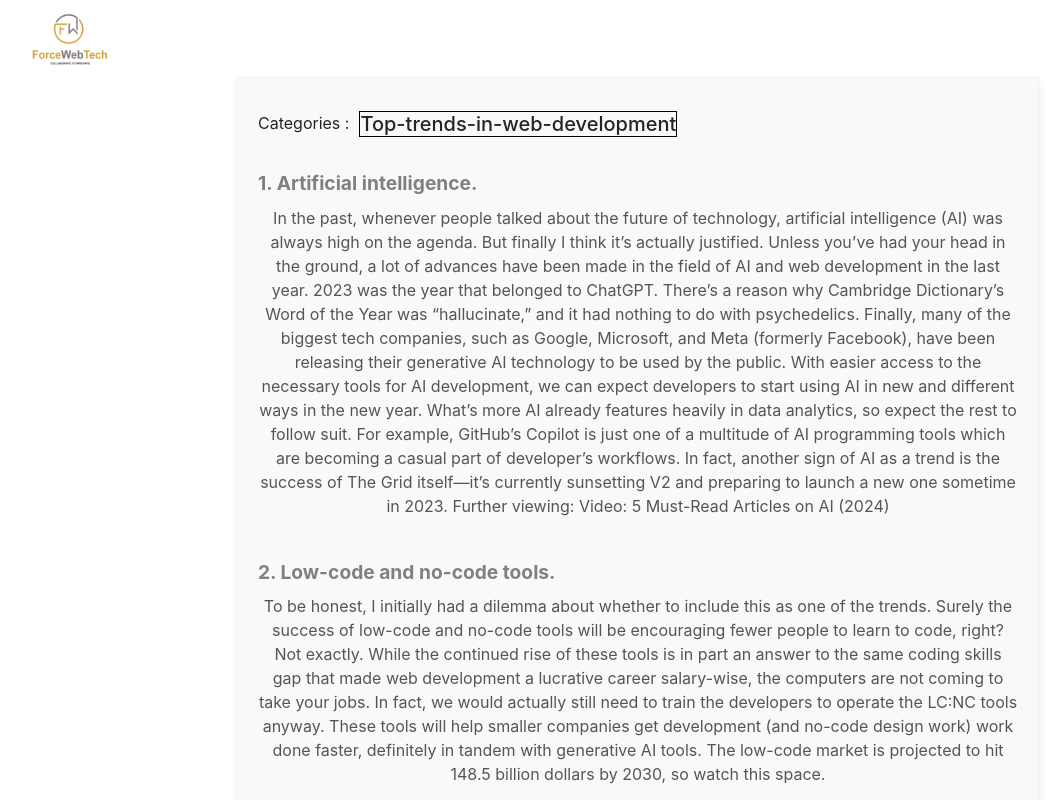
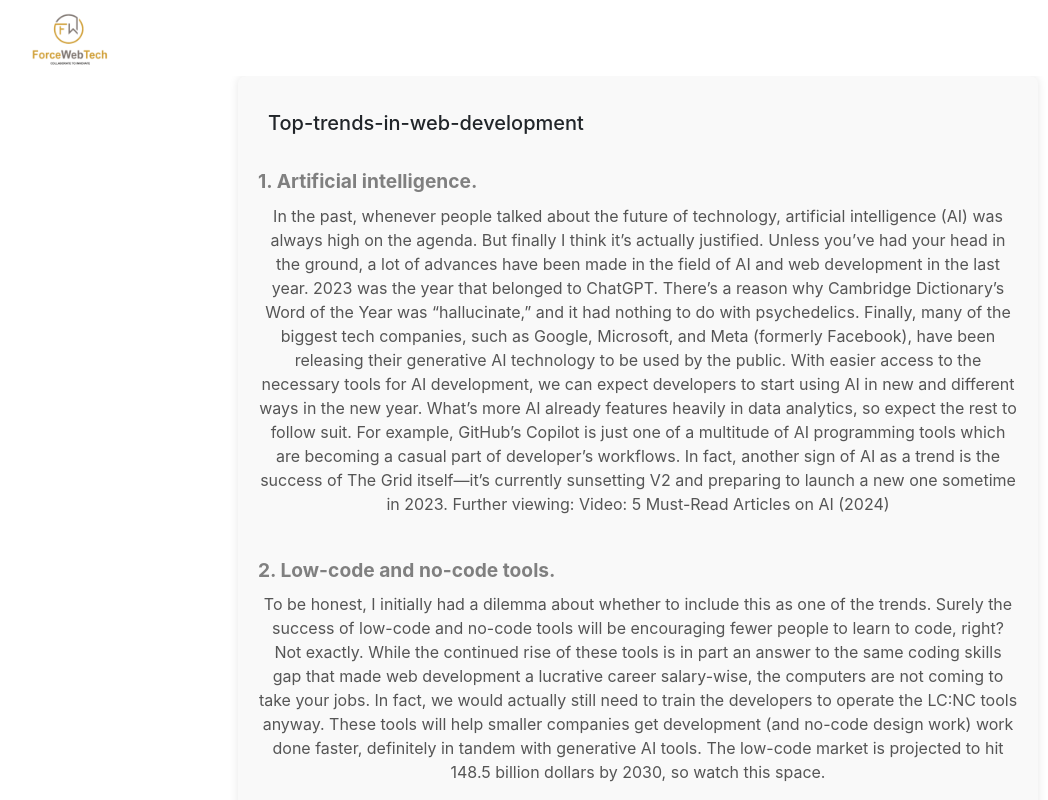
Before and after one commit to H1617K/portfolio, a React (Create React App) app: page /blog/top-trends-in-web-development in a window 1280 px wide. Shown: the top 800 px of the page, without its empty margins (2-1050 px from the left). Built offline with nearby package versions, Linux system fonts and the light colour scheme.

Commit message:
Smaill chnage in css

```diff
--- a/src/Page/BlogsPage/BlogContain.css
+++ b/src/Page/BlogsPage/BlogContain.css
@@ -24,7 +24,6 @@
   }
   h5{
     margin-left: 10px;
-    border: 1px solid black;
   }
 
   .Header{
--- a/src/Page/BlogsPage/BlogContain.js
+++ b/src/Page/BlogsPage/BlogContain.js
@@ -7,7 +7,7 @@
       <div className='From-blog'>
         <div className='blog1'>
           <div className='Header'>
-            Categories : <h5>Top-trends-in-web-development</h5>
+          <h5>Top-trends-in-web-development</h5>
           </div>
           <br/>
           <div className='hearder'>
```
